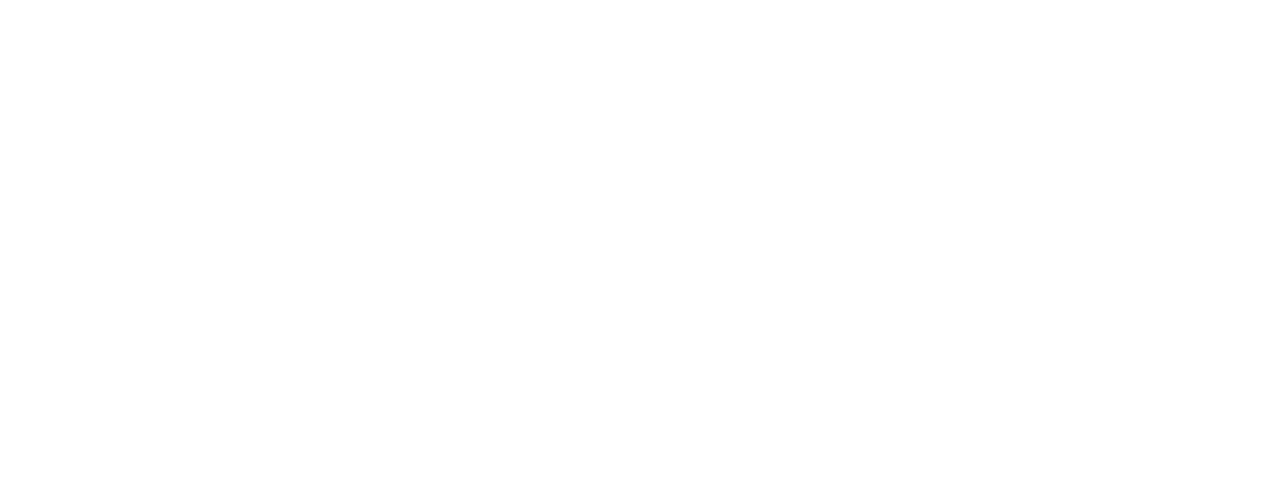
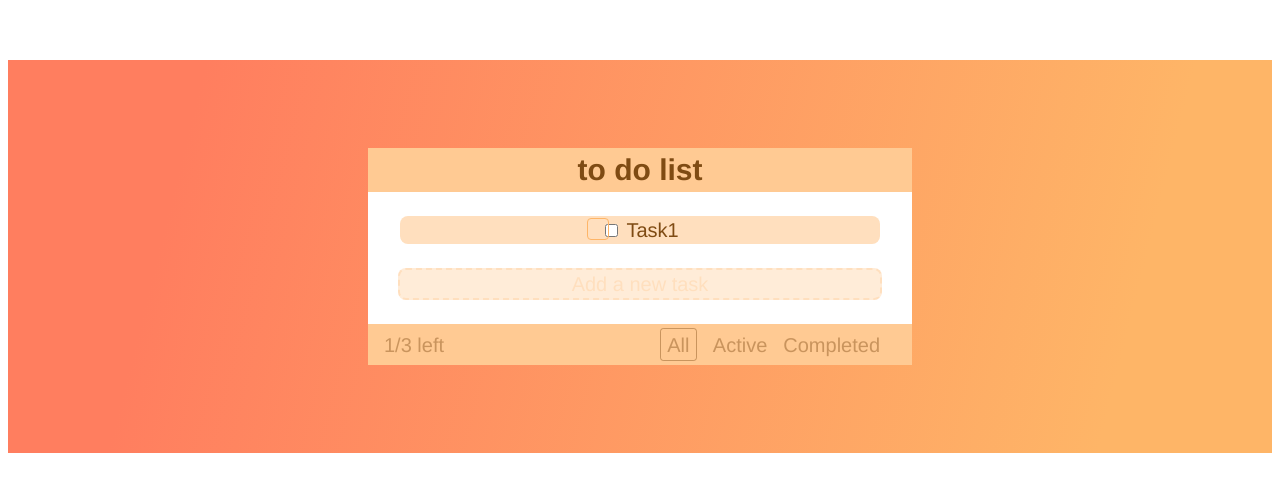
Before and after one commit to AlekseiUsov/vue, a Vue app: page / in a window 1280 px wide. Shown: the top 492 px of the page. Built offline with nearby package versions, Linux system fonts and the light colour scheme.

Commit message:
vue/feature-1

```diff
--- a/src/App.vue
+++ b/src/App.vue
@@ -1,19 +1,21 @@
 <template>
   <div id="app">
+    <ToDoList />
   </div>
 </template>
 
 <script>
-
+import ToDoList from "@/components/ToDoList";
 export default {
   name: "App",
   components: {
+    ToDoList,
   },
 };
 </script>
 
 <style lang="scss">
-#app {
+ #app {
   font-family: Avenir, Helvetica, Arial, sans-serif;
   -webkit-font-smoothing: antialiased;
   -moz-osx-font-smoothing: grayscale;
--- /dev/null
+++ b/src/components/ToDoList.vue
@@ -0,0 +1,164 @@
+<template>
+    <section class="ToDolist">
+        <div class="ToDoBlock">
+            <h1 class="ToDoBlock__title">to do list</h1>
+            <ul class="ToDoBlock__list">
+                <li class="ToDoBlock__task">
+                    <label>
+                        <span class="ToDoBlock__checkbox"></span>
+                        <input type="checkbox" class="ToDoBlock__input">
+                        Task1
+                    </label>
+                </li>
+
+                <li class="ToDoBlock__task ToDoBlock__task-last">Add a new task</li>
+            </ul>
+            <div class="ToDoBlock__footer">
+                <div class="ToDoBlock__status">1/3 left</div>
+                <u class="ToDoBlock__menu">
+                    <li class="ToDoBlock__item ToDoBlock__item-active">All</li>
+                    <li class="ToDoBlock__item">Active</li>
+                    <li class="ToDoBlock__item">Completed</li>
+                </u>
+            </div>
+        </div>
+    </section>
+</template>
+
+<script>
+</script>
+
+<style lang="scss">
+$beige: #ffca93;
+$transparent-beige: rgba(127, 75, 19, 0.42);
+$light-beige: #FFDFBE;
+$yellow: #FEB567;
+$ivory: #FFECD8;
+$brown: #7F4B13;
+$white: #fff;
+
+.ToDolist {
+    background: linear-gradient(104.11deg, #FF7E5F 14.52%, #FEB567 87.26%);
+    color: $brown;
+    font-size: 20px;
+    line-height: 28px;
+    padding: 5.5rem;
+}
+
+.ToDoBlock {
+    display: block;
+    margin: 0 auto;
+    padding: 0;
+    width: 34rem;
+
+    &__title {
+        margin: 0;
+        padding: 0.5rem 0;
+        background-color: $beige;
+    }
+
+    &__list {
+        margin: 0;
+        padding: 1.5rem;
+        list-style: none;
+        background-color: $white;
+    }
+
+    &__task {
+        width: calc(34rem - 4rem);
+        margin: 1.5rem auto 0;
+        border-radius: 0.5rem;
+        background-color: $light-beige;
+    }
+
+    &__task:first-child {
+        margin-top: 0;
+    }
+
+    &__task-last {
+        color: $light-beige;
+        background: $ivory;
+        border: 2.5px dashed $light-beige;
+    }
+
+    &__label {
+        position: relative;
+    }
+
+    &__checkbox {
+        position: absolute;
+        margin-top: 0.1em;
+        margin-left: -0.7em;
+        width: 1em;
+        height: 1em;
+        border: 1px solid $yellow;
+        border-radius: 0.2em;
+    }
+
+    &__input:checked+&__checkbox {
+        background-color: #FEB567;
+    }
+
+    // label {
+    //     display: flex;
+    //     align-items: center;
+    // }
+
+    // &__checkbox-real {
+    //     width: 1rem;
+    //     height: 1rem;
+    // }
+
+    // &__checkbox-custom {
+    //     margin: 0 0.5rem;
+    //     display: inline-block;
+    //     width: 1.2rem;
+    //     height: 1.2rem;
+    //     border: 1px solid $yellow;
+    //     border-radius: 0.2rem;
+    // }
+
+    // &__checkbox-custom::before {
+    //     content: '';
+    //     display: none;
+    //     width: 1.2rem;
+    //     height: 1.2rem;
+    //     border-radius: 0.2rem;
+    //     background-image: url('../assets/checked.svg');
+    //     background-size: contain;
+    //     transition: 0.2s;
+    // }
+
+    // &__checkbox-real:checked+&__checkbox-custom {
+    //     background-color: $yellow;
+    // }
+
+    &__footer {
+        display: flex;
+        align-items: center;
+        justify-content: space-between;
+        padding: 0 1rem;
+        background-color: $beige;
+        color: $transparent-beige;
+    }
+
+    &__menu {
+        padding: 0.25rem 1rem;
+        list-style: none;
+        text-decoration: none;
+        display: flex;
+        align-items: center;
+    }
+
+    &__item {
+        padding-left: 1rem;
+    }
+
+    &__item-active {
+        border: 1px solid $transparent-beige;
+        border-radius: 0.2rem;
+        padding: 0.1rem 0.4rem;
+    }
+
+}
+</style>
```
Also changed, not shown: src/assets/checked.svg (added).
